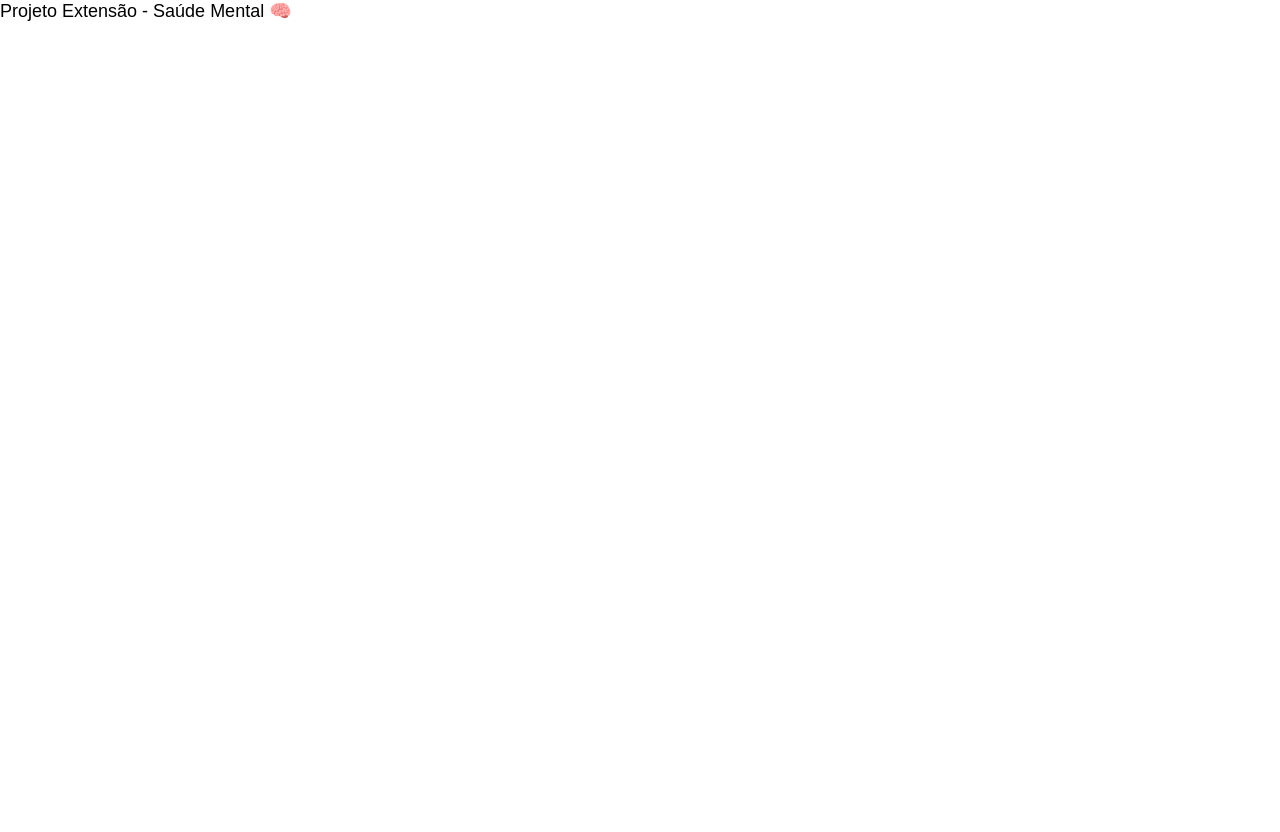
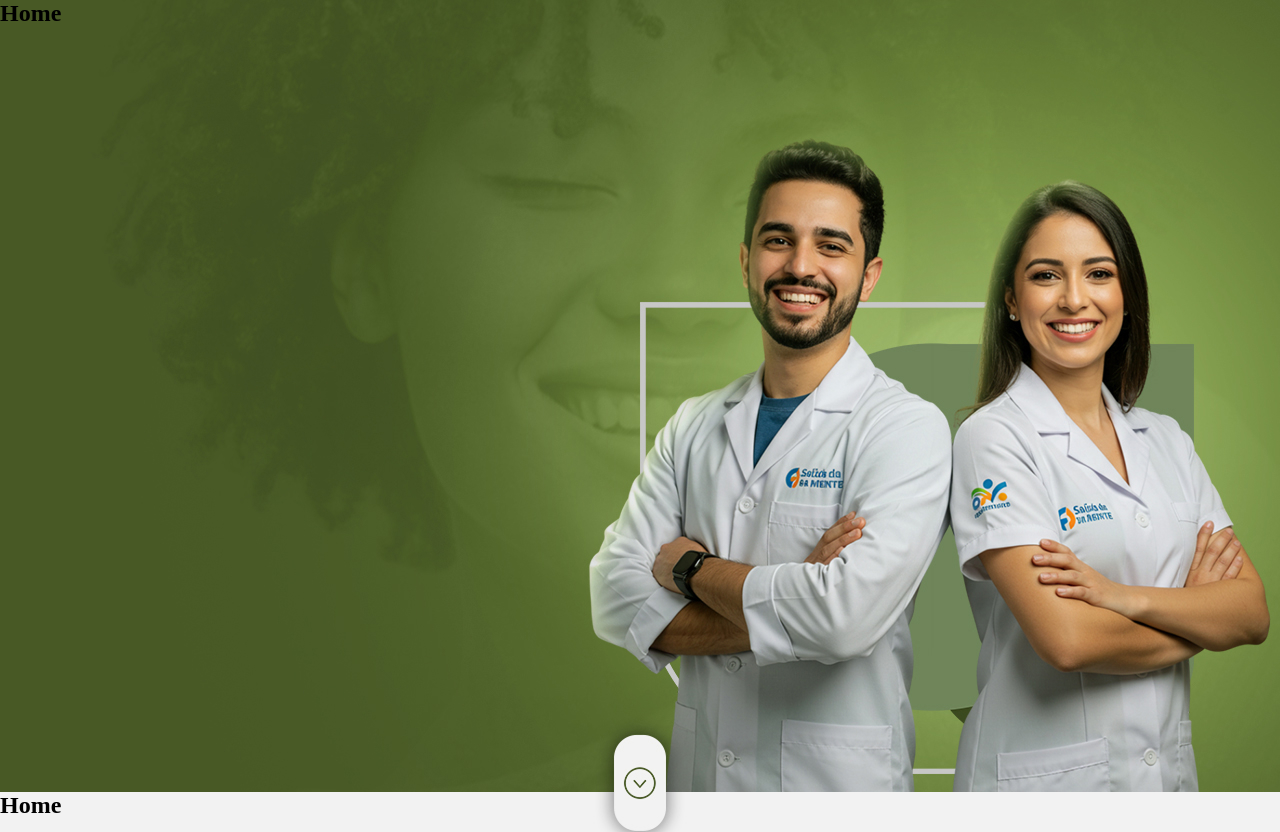
Before and after one commit to pedro-cruzz/projeto-semestral, a React (Vite) app: page / in a window 1280 px wide. Shown: the top 832 px of the page. Before the commit the page ends 800 px from the top, so only its background shows below. Built offline with nearby package versions, Linux system fonts and the light colour scheme; a web font is replaced by a local one.

Commit message:
feat: criar componente Banner

```diff
--- a/src/App.tsx
+++ b/src/App.tsx
@@ -1,13 +1,14 @@
 import { ThemeProvider } from "styled-components";
 import { GlobalStyle } from "./styles/global";
 import { theme } from "./styles/theme";
+import { Home } from "./pages/Home";
 
 function App() {
   return (
     <>
       <ThemeProvider theme={{ theme }}>
         <GlobalStyle />
-        <p>Projeto Extensão - Saúde Mental 🧠</p>
+        <Home />
       </ThemeProvider>
     </>
   );
--- /dev/null
+++ b/src/components/Banner/index.tsx
@@ -0,0 +1,18 @@
+import { IBannerProps } from "./types";
+
+export function Banner({ children, image, height }: IBannerProps) {
+  return (
+    <section
+      style={{
+        backgroundImage: `url(${image})`,
+        backgroundSize: "cover",
+        backgroundPosition: "center",
+        backgroundRepeat: "no-repeat",
+        width: "100%",
+        height: `${height}`,
+      }}
+    >
+      {children}
+    </section>
+  );
+}
--- /dev/null
+++ b/src/components/Banner/types.ts
@@ -0,0 +1,5 @@
+export interface IBannerProps {
+  children: React.ReactNode;
+  image: string;
+  height: string;
+}
--- /dev/null
+++ b/src/pages/Home/index.tsx
@@ -0,0 +1,33 @@
+import { Banner } from "../../components/Banner";
+
+import banner1 from "./../../assets/png/banner1.jpg";
+import banner2 from "./../../assets/png/banner2.png";
+import banner3 from "./../../assets/png/banner3.png";
+import banner4 from "./../../assets/png/banner4.png";
+import banner5 from "./../../assets/png/banner5.png";
+import banner6 from "./../../assets/png/banner6.png";
+
+export function Home() {
+  return (
+    <div>
+      <Banner image={banner1} height="792px">
+        <h1>Home</h1>
+      </Banner>
+      <Banner image={banner2} height="600px">
+        <h1>Home</h1>
+      </Banner>
+      <Banner image={banner3} height="634px">
+        <h1>Home</h1>
+      </Banner>
+      <Banner image={banner4} height="711px">
+        <h1>Home</h1>
+      </Banner>
+      <Banner image={banner5} height="641px">
+        <h1>Home</h1>
+      </Banner>
+      <Banner image={banner6} height="641px">
+        <h1>Home</h1>
+      </Banner>
+    </div>
+  );
+}
```
